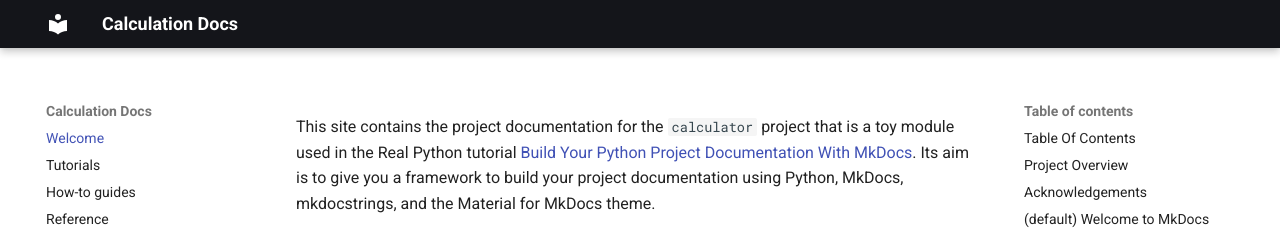
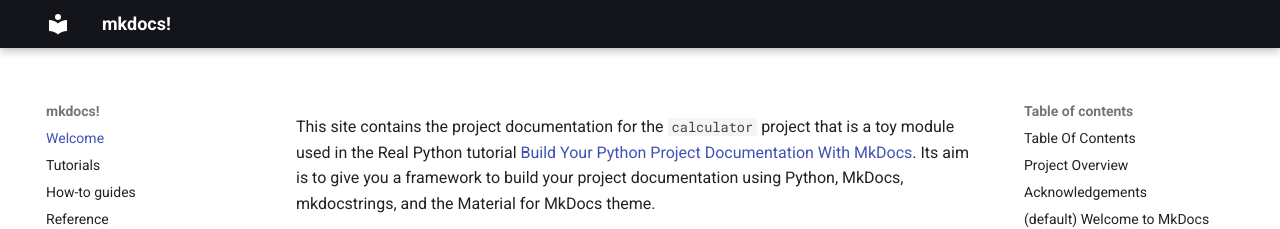
Before and after one commit to tomasurdiales/DataScienceCookBook, an MkDocs documentation site: the page built from docs/index.md, in a window 1280 px wide. Shown: the top 229 px of the page. Built offline with MkDocs 1.6.1 and Material for MkDocs 9.7.7, drawn with Linux system fonts in a browser that asks for light colours.

Commit message:
Update site name in MkDocs configuration

```diff
--- a/mkdocs.yml
+++ b/mkdocs.yml
@@ -1,4 +1,4 @@
-site_name: Calculation Docs
+site_name: mkdocs!
 
 theme:
   name: "material"
```
